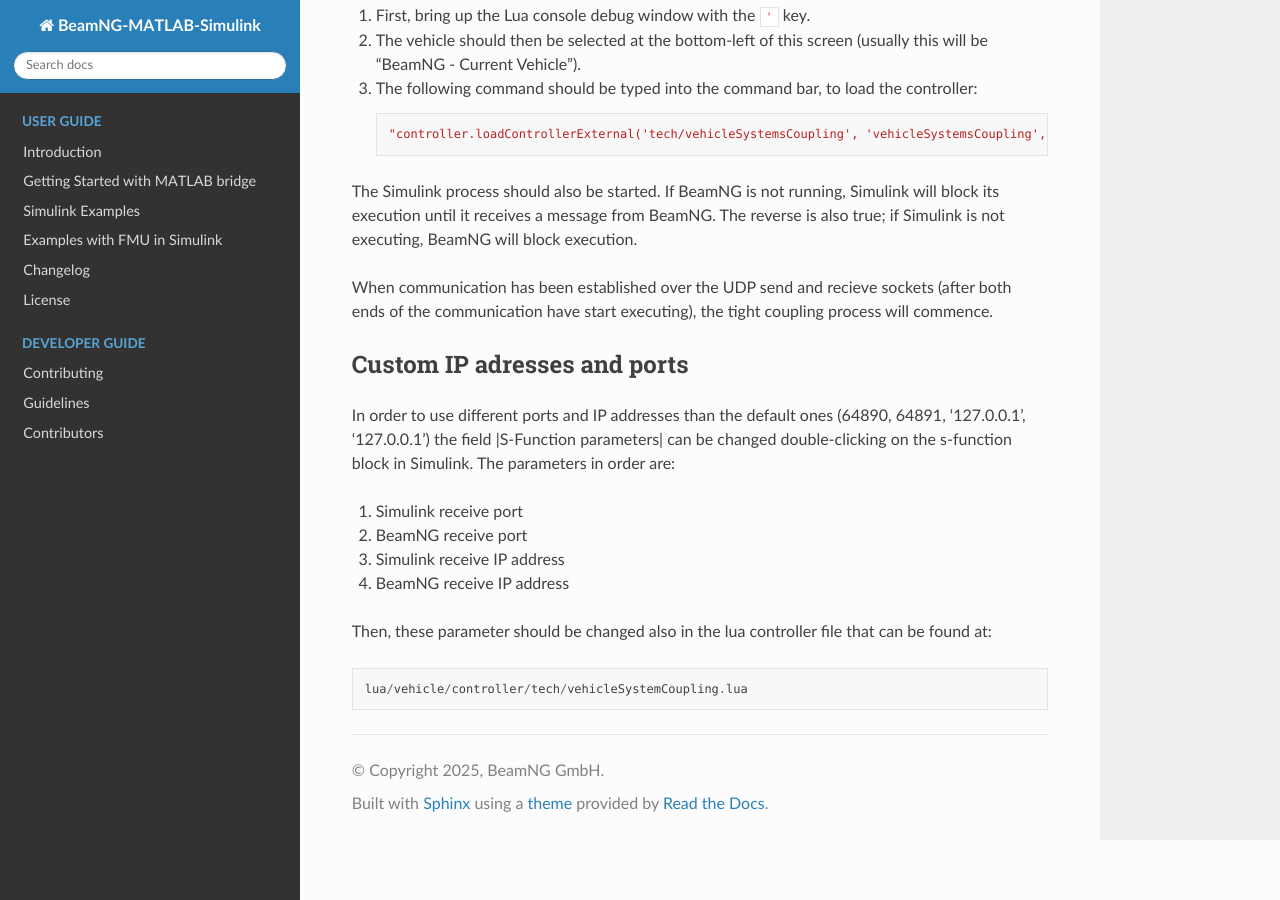
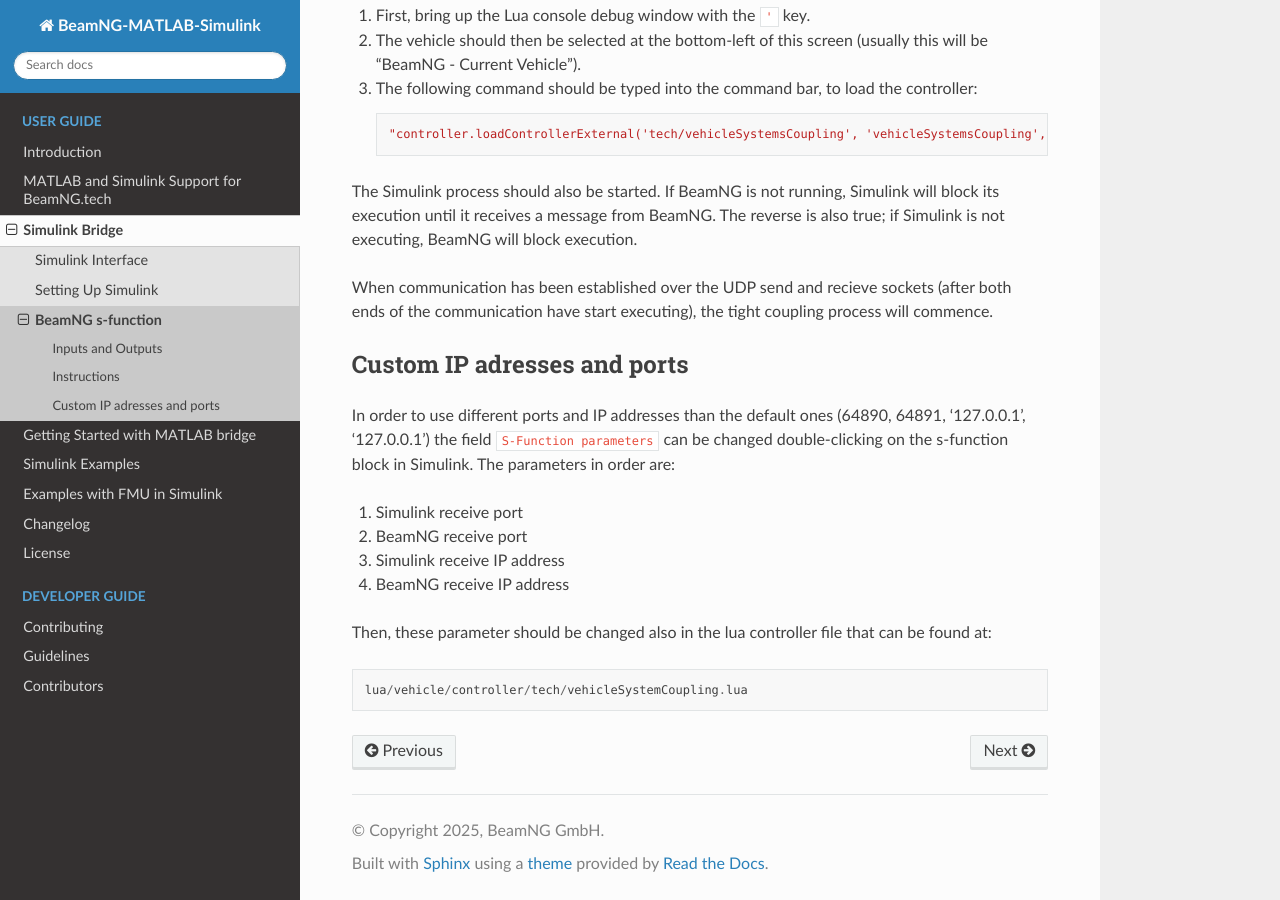
Before and after one commit to BeamNG/BeamNG-MATLAB-Simulink-integration, a Sphinx documentation site: the page built from docs/source/simulink/s_function.md, in a window 1280 px wide and 900 px high, scrolled down 1196 px. Built offline with Sphinx 7.4.7 and the Read the Docs theme 3.1.0, drawn with Linux system fonts in a browser that asks for light colours.

Commit message:
Include files in docs

```diff
--- a/docs/source/index.rst
+++ b/docs/source/index.rst
@@ -6,6 +6,8 @@
    :caption: User Guide
 
    introduction.md
+   setup.md
+   simulink/index.rst
    matlab.md
    sfunction.md
    fmi.md
--- /dev/null
+++ b/docs/source/simulink/index.rst
@@ -0,0 +1,10 @@
+===============
+Simulink Bridge
+===============
+
+.. toctree::
+   :maxdepth: 1
+
+   simulink_interface.md
+   setting_up_simulink.md
+   s_function.md
--- a/docs/source/s_function.md
+++ b/docs/source/simulink/s_function.md
@@ -5,7 +5,7 @@
 execution in Simulink appropriately.
 The following figure gives an overview of how the S-function has been implemented.
 
-![The_Simulink_S_Function](pictures/5_The_Simulink_S_Function.png)
+![The_Simulink_S_Function](../pictures/5_The_Simulink_S_Function.png)
 
 ## Inputs and Outputs
 
@@ -61,8 +61,8 @@
 ## Custom IP adresses and ports
 
 In order to use different ports and IP addresses than the default ones
-(64890, 64891, '127.0.0.1', '127.0.0.1') the field |S-Function
-parameters| can be changed double-clicking on the s-function block in
+(64890, 64891, '127.0.0.1', '127.0.0.1') the field `S-Function
+parameters` can be changed double-clicking on the s-function block in
 Simulink. The parameters in order are:
 
 1. Simulink receive port
```
Also changed, not shown: docs/source/simulink/setting_up_simulink.md (renamed from docs/source/setting_up_simulink.md, +3 -3 lines), docs/source/simulink/simulink_interface.md (renamed from docs/source/simulink_interface.md, +1 -1 lines).
